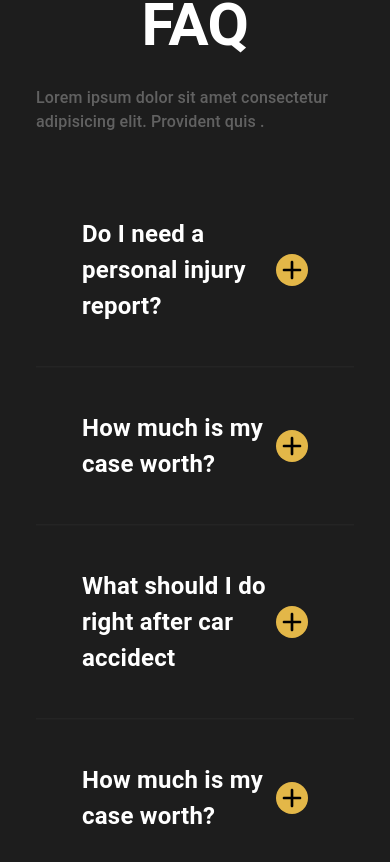
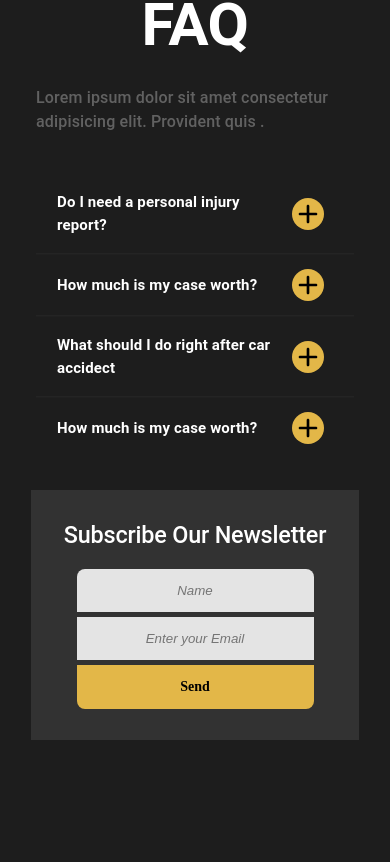
Before and after one commit to toakshh/LAWFIRM, a React (Vite) app: page / in a window 390 px wide. Shown: the part 6016-6878 px from the top of the page. After the commit the page ends 6787 px from the top, so only its background shows below. Built offline with nearby package versions, Linux system fonts and the light colour scheme.

Commit message:
subscribe section added

```diff
--- a/src/App.jsx
+++ b/src/App.jsx
@@ -4,6 +4,7 @@ import Clients from './components/body/clients/Clients'
 import Faq from './components/body/faq/Faq'
 import Gallery from './components/body/gallery/Gallery'
 import Intro from './components/body/intro/Intro'
+import Subscribe from './components/body/subscribe/Subscribe'
 import Team from './components/body/team/Team'
 import Header from './components/header/Header'
 
@@ -20,6 +21,7 @@ function App() {
       <Clients />
       <Team />
       <Faq />
+      <Subscribe />
     </>
   )
 }
--- a/src/components/body/faq/Faq.jsx
+++ b/src/components/body/faq/Faq.jsx
@@ -7,7 +7,7 @@ import MuiAccordionDetails from '@mui/material/AccordionDetails';
 import { useState } from "react";
 
 const Faq = () => {
-  const [expanded, setExpanded] = useState('one');
+  const [expanded, setExpanded] = useState();
 
   const Accordion = styled((props) => (
     <MuiAccordion disableGutters elevation={0} square {...props} />
@@ -16,7 +16,7 @@ const Faq = () => {
     justifyContent: 'center',
     flexDirection: 'column',
     backgroundColor: 'transparent',
-    padding:'30px',
+    padding: '30px',
     color: 'white',
     '&:not(:last-child)': {
       borderBottom: '2px solid #ffffff08',
@@ -25,7 +25,7 @@ const Faq = () => {
 
   const AccordionSummary = styled((props) => (
     <MuiAccordionSummary
-      expandIcon={<AddRoundedIcon sx={{ fontSize: '2rem', backgroundColor: 'var(--theme)', borderRadius: '50%', color: 'black' }} />}
+      expandIcon={<AddRoundedIcon sx={{ fontSize: '2rem', backgroundColor: 'var(--theme)', borderRadius: '50%', color: 'black',margin:"9px" }} />}
       {...props}
     />
   ))(({
@@ -40,23 +40,23 @@ const Faq = () => {
   const handleChange = (panel) => (event, newExpanded) => {
     setExpanded(newExpanded ? panel : false);
   };
-  const accData= [{
-    id:"random-rts",
+  const accData = [{
+    id: "random-rts",
     question: "Do I need a personal injury report?",
     answer: "Lorem ipsum dolor sit amet consectetur adipisicing elit. Fugiat reprehenderit rerum maiores modi dolorum tenetur ab sit quos? Harum praesentium voluptatum hic."
   },
   {
-    id:"random-ffpf",
+    id: "random-ffpf",
     question: "How much is my case worth?  ",
     answer: "Lorem ipsum dolor sit amet consectetur adipisicing elit. Fugiat reprehenderit rerum maiores modi dolorum tenetur ab sit quos? Harum praesentium voluptatum hic."
   },
   {
-    id:"random-asta",
+    id: "random-asta",
     question: "What should I do right after car accidect",
-    answer:"Lorem ipsum dolor sit amet consectetur adipisicing elit. Fugiat reprehenderit rerum maiores modi dolorum tenetur ab sit quos? Harum praesentium voluptatum hic.",
+    answer: "Lorem ipsum dolor sit amet consectetur adipisicing elit. Fugiat reprehenderit rerum maiores modi dolorum tenetur ab sit quos? Harum praesentium voluptatum hic.",
   },
   {
-    id:"random-htdsrt",
+    id: "random-htdsrt",
     question: "How much is my case worth?",
     answer: "Lorem ipsum dolor sit amet consectetur adipisicing elit. Fugiat reprehenderit rerum maiores modi dolorum tenetur ab sit quos? Harum praesentium voluptatum hic.",
   },
@@ -86,17 +86,18 @@ const Faq = () => {
         }
       }}>
         {
-            accData.map(each=>{
+          accData.map(each => {
             return (
-                <Accordion key={each.id} expanded={expanded === each.id} onChange={handleChange(each.id)}>
+              <Accordion sx={{'@media (max-width:600px)':{padding:'5px'}}} key={each.id} expanded={expanded === each.id} onChange={handleChange(each.id)}>
                 <AccordionSummary aria-controls="panel1d-content" id="panel1d-header">
                   <Typography sx={{
                     fontWeight: '600',
                     fontSize: '24px',
+                    '@media (max-width:550px)':{fontSize:'15px'},
                   }}>{each.question}</Typography>
                 </AccordionSummary>
                 <AccordionDetails>
-              <Typography sx={{fontsize:'18px', fontWeight:'500',opacity:'0.3'}}>
+                  <Typography sx={{ fontsize: '18px', fontWeight: '500', opacity: '0.3','@media (max-width:550px)':{fontSize:'12px'}, }}>
                     {each.answer}
                   </Typography>
                 </AccordionDetails>
--- /dev/null
+++ b/src/components/body/subscribe/Subscribe.jsx
@@ -0,0 +1,20 @@
+import { Box, Typography } from "@mui/material"
+import {useRef} from 'react'
+import style from './Subscribe.module.css'
+
+const Subscribe = () => {
+      const nameRef= useRef();
+      const emailRef= useRef();
+    return (
+        <Box sx={{ backgroundColor: '#323232', display: 'flex', justifyContent: 'center', alignItems: 'center', margin: '8vw', padding: '8vw', flexDirection: 'column' }}>
+            <Typography variant="h2" sx={{ fontWeight: '500', '@media (max-width:1000px)': { fontSize: '6vw' } }}>Subscribe Our Newsletter</Typography>
+            <form className={style.form}>
+                <input className={style.input} required type="text" placeholder="Name" ref={nameRef}/>
+                <input className={style.input} required type="email" placeholder="Enter your Email"  ref={emailRef}/>
+                <button className={style.input} type="submit" onClick={(e)=>e.preventDefault()}>Send</button>
+            </form>
+        </Box>
+    )
+}
+
+export default Subscribe
--- /dev/null
+++ b/src/components/body/subscribe/Subscribe.module.css
@@ -0,0 +1,48 @@
+.form{
+    margin-top: 20px;
+    display: flex;
+    gap: 5px;
+    justify-content: center;
+    align-items: center;
+}
+.input{
+    padding: 10px;
+    background-color: #e4e4e4;
+    border: none;
+    padding: 14px 30px;
+}
+.input:first-child{
+    border-radius: 8px 0 0 8px;
+
+}
+.input:last-child{
+    border-radius: 0 8px 8px 0;
+    background-color: var(--theme);
+    color: #000;
+    text-align: center;
+    font-family: Helvetica Now Display;
+    font-size: 14px;
+    font-weight: 700;
+    cursor: pointer;
+}
+.input::placeholder{
+    font-style: italic;
+}
+.input:not(:last-child):focus{
+    outline: 2px solid var(--theme);
+}
+@media only screen and (max-width:770px) {
+    .form{
+        flex-direction: column;
+    }
+    .input{
+        width: 100%;
+        text-align: center;
+    }
+    .input:first-child{
+        border-radius: 8px 8px 0 0;
+    }
+    .input:last-child{
+        border-radius: 0 0 8px 8px;
+    }
+}
```
Lines whose indentation alone changed are shown as unchanged.
